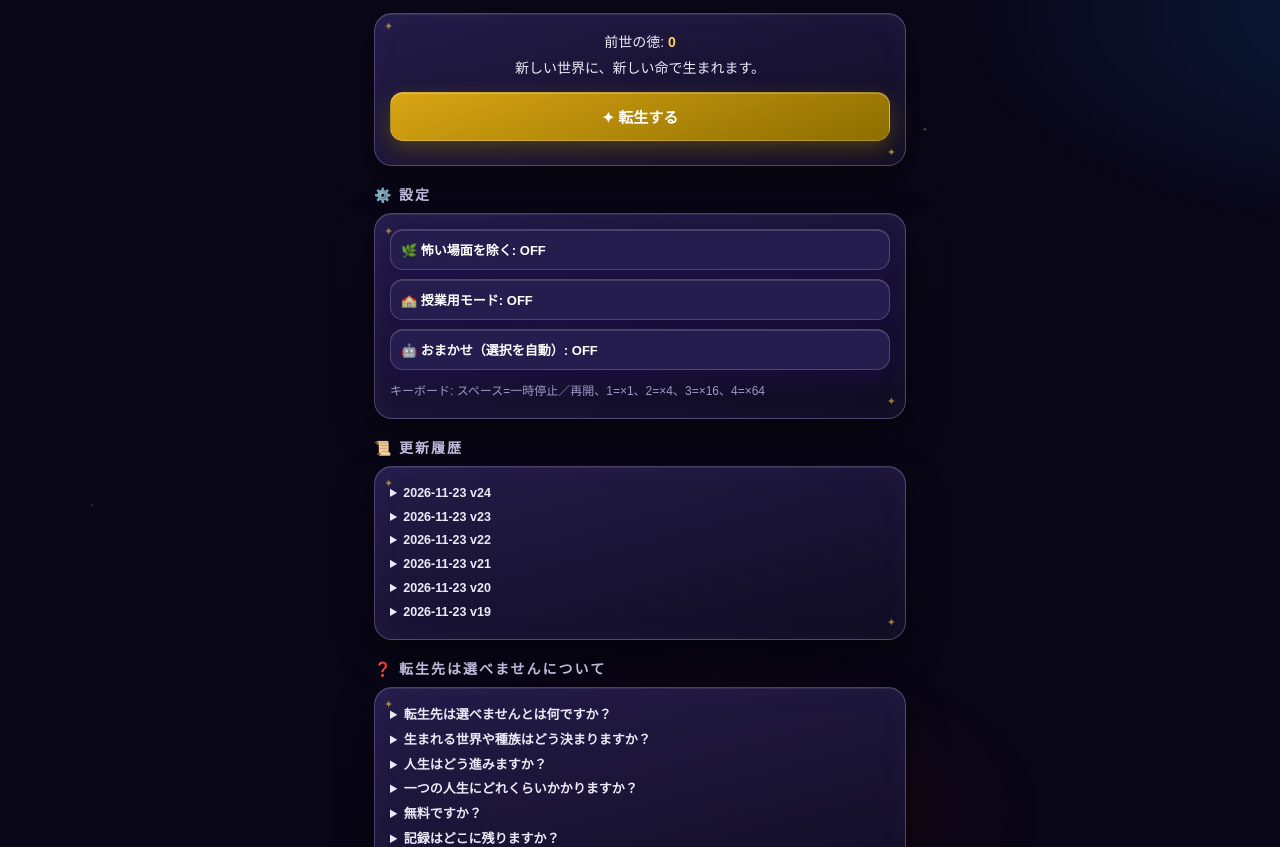
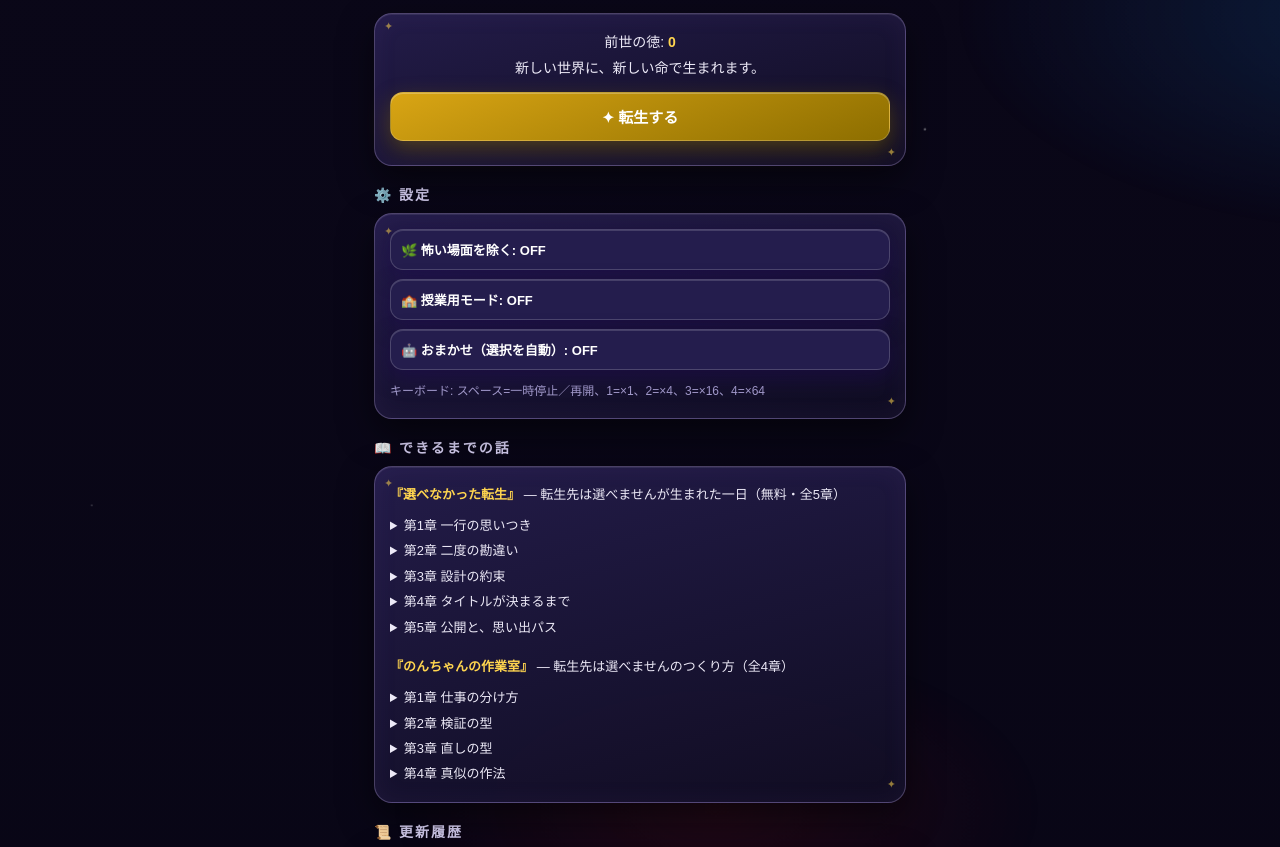
Before and after one commit to deruderu-sketch/tensei-life, a plain HTML site: page index.html in a window 1280 px wide. Shown: the part 86-933 px from the top of the page. Drawn offline with Linux system fonts and the light colour scheme.

Commit message:
できるまでの話を追加 v25

```diff
--- a/index.html
+++ b/index.html
@@ -150,8 +150,23 @@
     <button class="sub2" id="btnAutoMode">🤖 おまかせ（選択を自動）: OFF</button>
     <div style="color:#a79fd0;font-size:12px">キーボード: スペース=一時停止／再開、1=×1、2=×4、3=×16、4=×64</div>
   </div>
-  <h2>📜 更新履歴</h2>
+  <h2>📖 できるまでの話</h2>
+  <div class="panel" style="font-size:13px;line-height:1.95;text-align:left">
+    <div style="margin-bottom:6px"><b style="color:#ffd54f">『選べなかった転生』</b> ― 転生先は選べませんが生まれた一日（無料・全5章）</div>
+    <details><summary>第1章 一行の思いつき</summary>2026年11月23日の朝、発案者の田邉雄次がこう言った。「『80億分の1』みたいなブラウザゲームはどうかな？」。ただし舞台は現実の地球ではなく、異世界。生まれる世界も、種族も、家柄も選べない。選べるのは、その人生でどう生きるかだけ。ゲームの核は、この一行で決まった。</details>
+    <details><summary>第2章 二度の勘違い</summary>AIアシスタントの「のんちゃん」は最初、この企画を「レア度を引くガチャ」だと勘違いし、的外れな試作品を2つ作った。発案者は根気よく本当の姿を説明した。「ランダムに設定された国、性別、人種、家柄などで生まれて、選択肢を選びながら人生を進み、最終的に何を成して死ぬのかというゲーム」。設計書を先に書く方針に切り替え、ここから制作は加速した。</details>
+    <details><summary>第3章 設計の約束</summary>守ると決めたのは3つ。①ランダム要素は無数にあり、もう一度は同じ人生を遊べないこと。②世界の気質（王道か、残酷か、喜劇か）は死ぬまで明かさないこと。③人生の長さは固定せず、種族の寿命と運に連動させること。この約束は今も、すべての更新の物差しになっている。</details>
+    <details><summary>第4章 タイトルが決まるまで</summary>最初の名は「転生ライフ」。発案者は「もっと案を」と言い、数字フック案は「異世界のため数字は難しい」と却下された。20ほどの候補から選ばれたのが「転生先は選べません」。ゲームのルールそのものが、そのまま名前になった。</details>
+    <details><summary>第5章 公開と、思い出パス</summary>公開先は最初itch.ioを狙ったが、ロボット確認の壁に阻まれ、その日のうちにGitHub Pagesへ切り替えて公開した。同じ日に、先行する人生シミュレーション「80億分の1」の仕組みを徹底的に学び、人生カード、アルバム、節目の問い、思い出パス（¥480・Stripe決済）までを実装した。仕組みは真似る。文章とコードは、すべて自分たちの言葉で書く。それが礼儀であり、約束である。</details>
+    <div style="margin:14px 0 6px"><b style="color:#ffd54f">『のんちゃんの作業室』</b> ― 転生先は選べませんのつくり方（全4章）</div>
+    <details><summary>第1章 仕事の分け方</summary>発案者は方向と判断だけを担い、調査・設計・実装・検証・公開はAIが担う。金銭の支出、契約、外部への送信など取り消しにくい行動は、必ず人間の承認を得てから行う。売上や数字は、確認できないときは「未確認」と正直に報告する。</details>
+    <details><summary>第2章 検証の型</summary>ゲームは単一のHTMLファイルで作る。新しい版を出す前には、120人分の人生を自動でシミュレーションし、フリーズや矛盾がないか確かめる。世界のルール（魔力の有無など）が出生や出来事と矛盾しないかも、版ごとに点検する。</details>
+    <details><summary>第3章 直しの型</summary>発案者の指摘は短く、具体的だ。「20歳3ヶ月でフリーズした」「タイトルは題材が一目で分かるものに」。指摘を受けたら言い訳をせず、直し方を示して作り直す。この往復の速さが、そのままゲームの質になる。</details>
+    <details><summary>第4章 真似の作法</summary>優れた仕組みは徹底的に学び、取り入れる。ただし文章・コード・データの丸写しはしない。アイデアは誰のものでもなく、表現は作った人のもの。この線引きを守ることが、長く続けるための条件だと思っている。</details>
+  </div>
+<h2>📜 更新履歴</h2>
   <div class="panel" style="font-size:12.5px;line-height:1.9;text-align:left">
+    <details><summary><b>2026-11-23 v25</b></summary>「📖 できるまでの話」を追加。生まれた一日の物語『選べなかった転生』と、つくり方『のんちゃんの作業室』を公開。</details>
     <details><summary><b>2026-11-23 v24</b></summary>「この人生の手ざわり」「転生の村」「授業用モード」を追加。返金ポリシー（30日・理由不問）とギフト表記を明記。</details>
     <details><summary><b>2026-11-23 v23</b></summary>思い出パスの購入リンク（Stripe）を接続。</details>
     <details><summary><b>2026-11-23 v22</b></summary>思い出パス（フィルム再生・メモリアル書き出し）を実装。</details>
```
